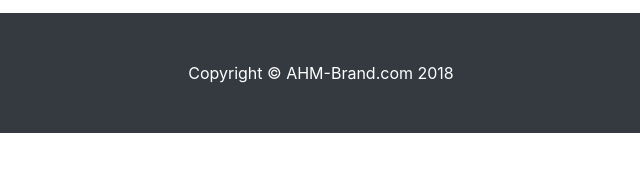
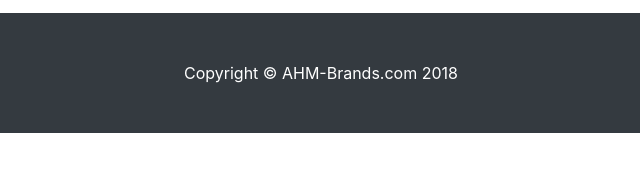
Before and after one commit to ahm-brands/ahm-brands.github.io, a website: page termandconditions.html in a window 1280 px wide. Shown: the part 259-430 px from the top of the page, 319-959 px from the left. Drawn offline with Linux system fonts and the light colour scheme.

Commit message:
Update termandconditions.html

```diff
--- a/termandconditions.html
+++ b/termandconditions.html
@@ -70,7 +70,7 @@
     <!-- Footer -->
     <footer class="py-5 bg-dark">
       <div class="container">
-        <p class="m-0 text-center text-white">Copyright &copy; AHM-Brand.com 2018</p>
+        <p class="m-0 text-center text-white">Copyright &copy; AHM-Brands.com 2018</p>
       </div>
       <!-- /.container -->
     </footer>
```
